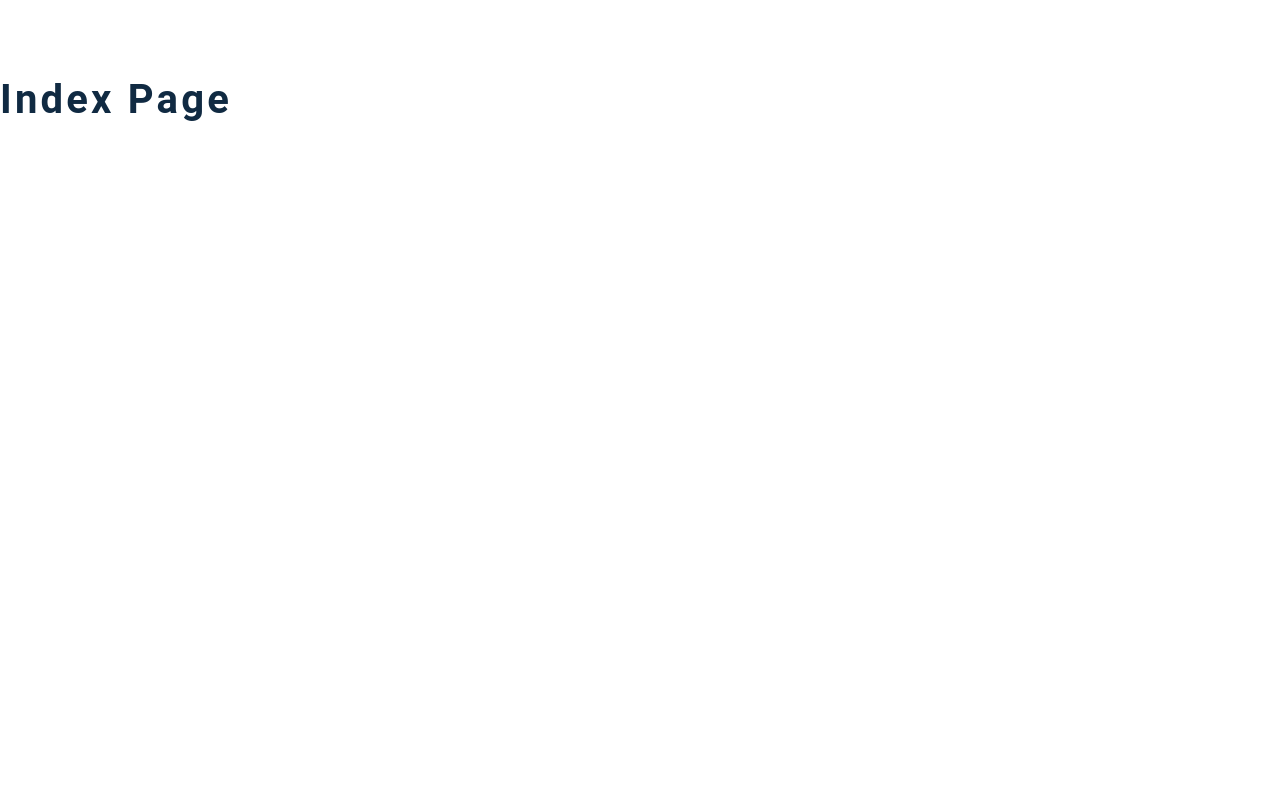
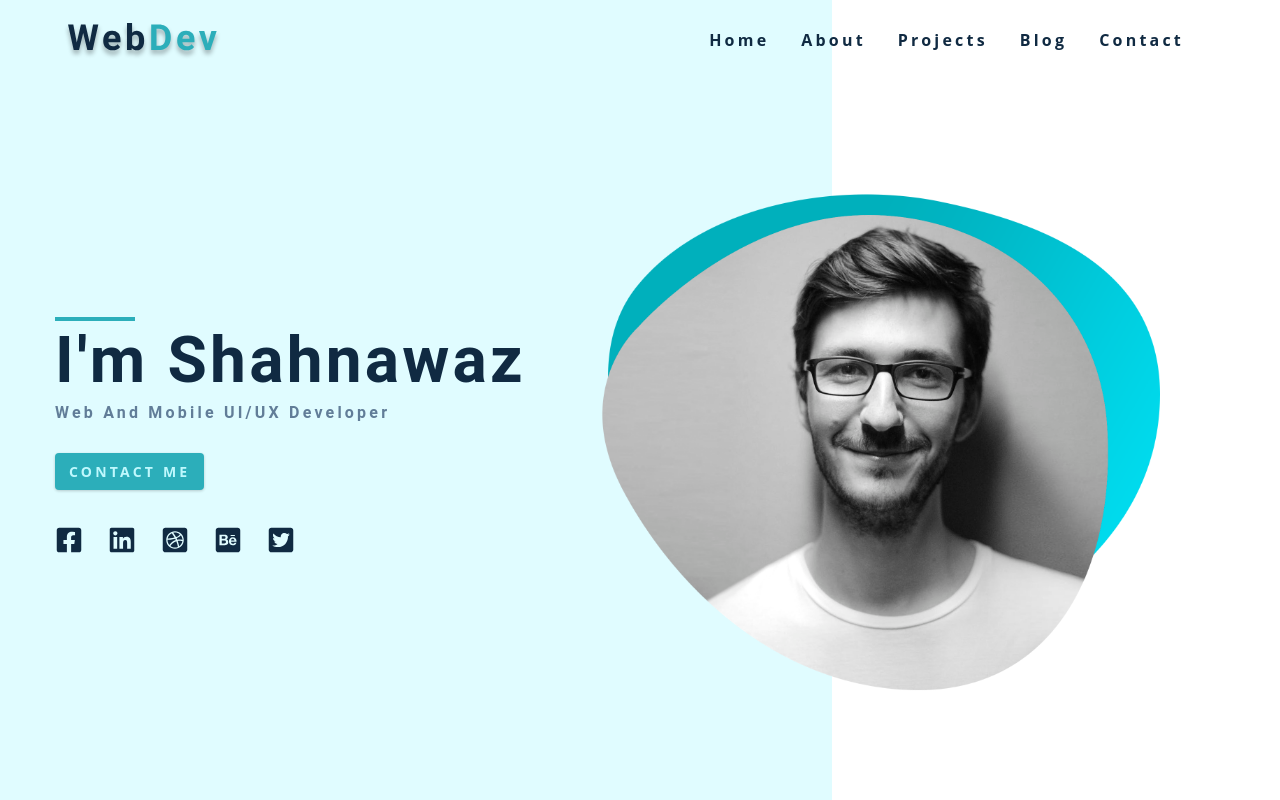
Before and after one commit to shahnawazshafiss9/gatsby-strapi-udmy, a Gatsby site: page / in a window 1280 px wide. Built offline with nearby package versions, Linux system fonts and the light colour scheme; Gatsby itself is replaced by a stand-in of ours.

Commit message:
nav working home page

```diff
--- a/src/components/Hero.js
+++ b/src/components/Hero.js
@@ -6,7 +6,33 @@
 // ...GatsbyImageSharpFluid
 
 const Hero = () => {
-  return <h2>hero component</h2>
+  const { file: { childImageSharp: { fluid } } } = useStaticQuery(query);
+  return (<header className="hero">
+    <div className="section-center hero-center">
+      <article className="hero-info">
+        <div className="underline"></div>
+          <h1>I'm Shahnawaz</h1>
+          <h4>Web and Mobile UI/UX developer</h4>
+          <Link to="/contact" className="btn">Contact me</Link>
+          <SocialLinks />
+      </article>
+      <Image fluid={fluid} className="hero-img" />
+    </div>
+  </header>
+
+  );
 }
 
+const query = graphql`
+  {
+    file(relativePath: {eq: "hero-img.png"}) {
+      id
+      childImageSharp {
+        fluid {
+          ...GatsbyImageSharpFluid
+        }
+      }
+    }
+  }`
+
 export default Hero
--- a/src/components/Layout.js
+++ b/src/components/Layout.js
@@ -6,7 +6,8 @@
 const Layout = ({ children }) => {
   return (
     <>
-      <h2>layout component</h2>
+      <Navbar />
+      {children}
     </>
   )
 }
--- a/src/components/Navbar.js
+++ b/src/components/Navbar.js
@@ -3,7 +3,17 @@
 import { FaAlignRight } from "react-icons/fa"
 import PageLinks from "../constants/links"
 const Navbar = () => {
-  return <h2>navbar component</h2>
+  return <nav className="navbar">
+  <div className="nav-center">
+    <div className="nav-header">
+      <img src={logo} alt="logo" />
+      <button type="button" className="toggle-btn">
+        <FaAlignRight></FaAlignRight>
+      </button>
+    </div>
+    <PageLinks styleClass="nav-links"></PageLinks>
+  </div>
+  </nav>
 }
 
 export default Navbar
--- a/src/pages/index.js
+++ b/src/pages/index.js
@@ -7,6 +7,8 @@
 import Projects from "../components/Projects"
 import Blogs from "../components/Blogs"
 export default () => {
-  return <h2>index page</h2>
+  return <Layout>
+    <Hero />
+  </Layout>
 }
 // ...GatsbyImageSharpFluid
```
Also changed, not shown: gatsby-node.js (line endings or trailing spaces).
